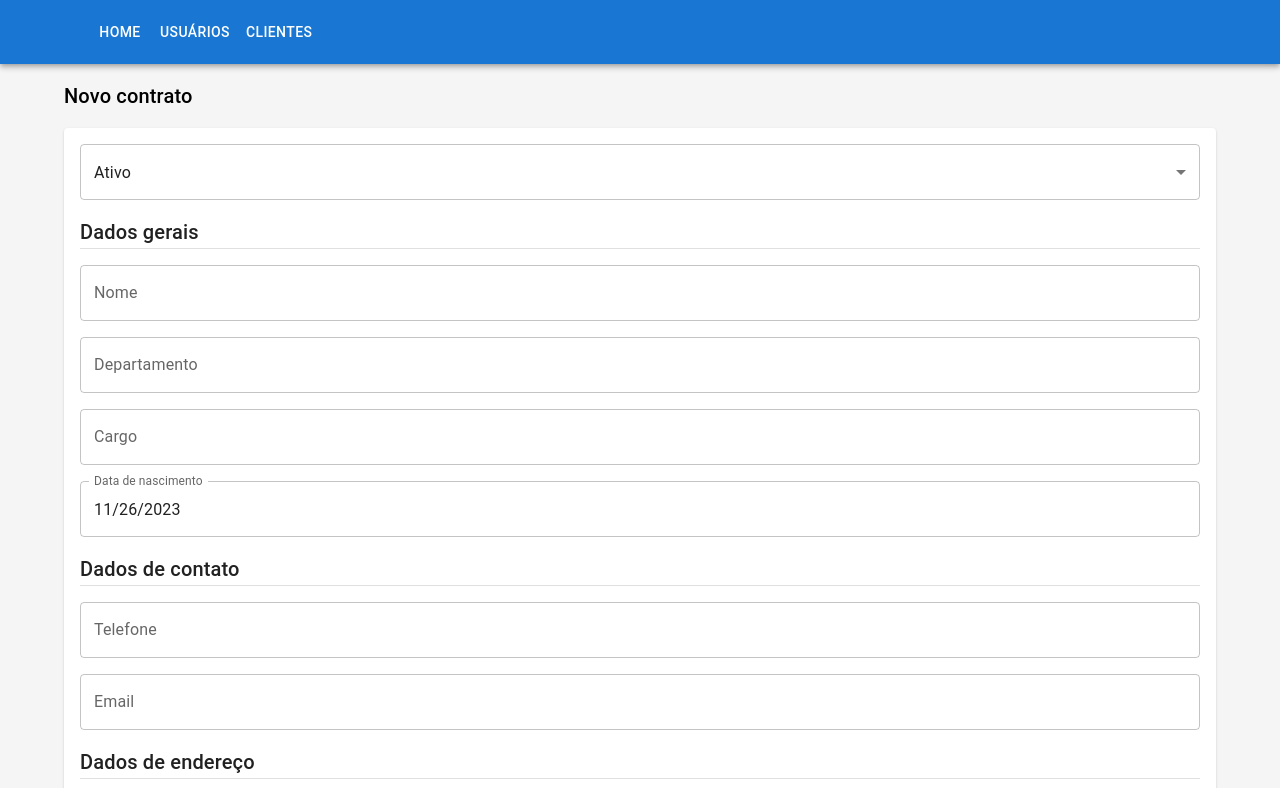
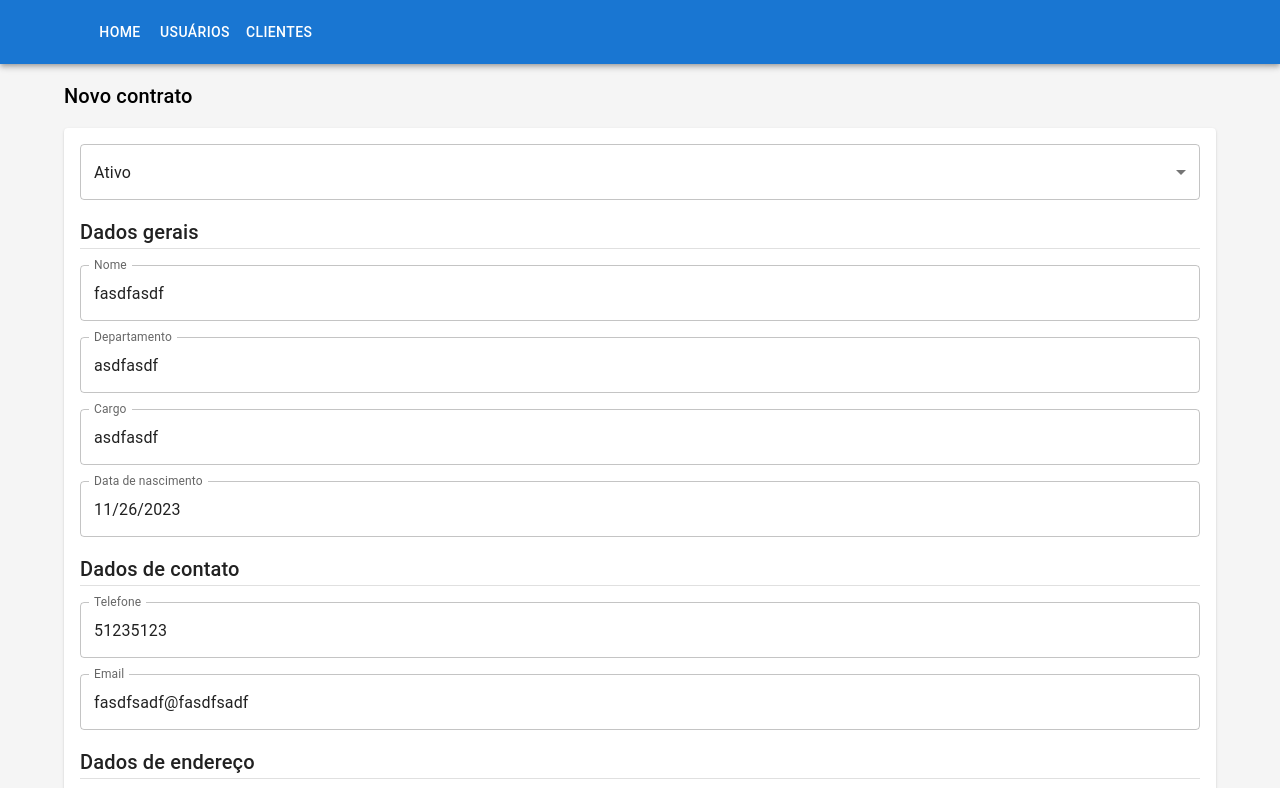
Before and after one commit to rgr-tecnologia/crm-web., a Next.js app: page /clientes/1/representantes/novo in a window 1280 px wide. Shown: the top 788 px of the page. Built offline with nearby package versions, Linux system fonts and the light colour scheme; no server answers.

Commit message:
Alterando tipo Representante

```diff
--- a/app/_components/forms/representante/CreateRepresentanteForm.tsx
+++ b/app/_components/forms/representante/CreateRepresentanteForm.tsx
@@ -35,24 +35,28 @@ export const CreateRepresentanteForm = (
   const { clienteId } = props;
   const router = useRouter();
 
-  // const mockDefaultValues = {
-  //   status: "ATIVO",
-  //   nome: "fasdfasdf",
-  //   departamento: "asdfasdf",
-  //   cargo: "asdfasdf",
-  //   dataNascimento: new Date(),
-  //   telefone: "51235123",
-  //   email: "fasdfsadf@fasdfsadf",
-  //   endereco: {
-  //     cep: "23452345",
-  //     logradouro: "asdfasdf",
-  //     numero: "213412",
-  //     complemento: "asdfasdf",
-  //     bairro: "asdfadf",
-  //     cidade: "asdfasdf",
-  //     estado: "asdfasdf",
-  //   },
-  // }
+  const mockDefaultValues = {
+    id: "asdfasdf",
+    clienteId: "asdfasdf",
+    status: "ATIVO",
+    nome: "fasdfasdf",
+    departamento: "asdfasdf",
+    cargo: "asdfasdf",
+    dataNascimento: new Date(),
+    telefone: "51235123",
+    email: "fasdfsadf@fasdfsadf",
+    endereco: {
+      id: "asdfasdf",
+      representanteId: "asdfasdf",
+      cep: "23452345",
+      logradouro: "asdfasdf",
+      numero: "213412",
+      complemento: "asdfasdf",
+      bairro: "asdfadf",
+      cidade: "asdfasdf",
+      estado: "asdfasdf",
+    },
+  };
 
   const onSubmit = async (data: Representate) => {
     const { id, endereco, ...representante } = data;
@@ -79,7 +83,10 @@ export const CreateRepresentanteForm = (
           <CardContent>
             <Grid container spacing={2} direction={"column"}>
               <Grid item>
-                <RepresentanteFormBase onSubmit={onSubmit} />
+                <RepresentanteFormBase
+                  onSubmit={onSubmit}
+                  defaultValues={mockDefaultValues}
+                />
               </Grid>
             </Grid>
           </CardContent>
--- a/app/_types/RepresentanteEndereco.ts
+++ b/app/_types/RepresentanteEndereco.ts
@@ -8,5 +8,4 @@ export type RepresentateEndereco = {
   cidade: string;
   estado: string;
   cep: string;
-  status: string;
 };
```
